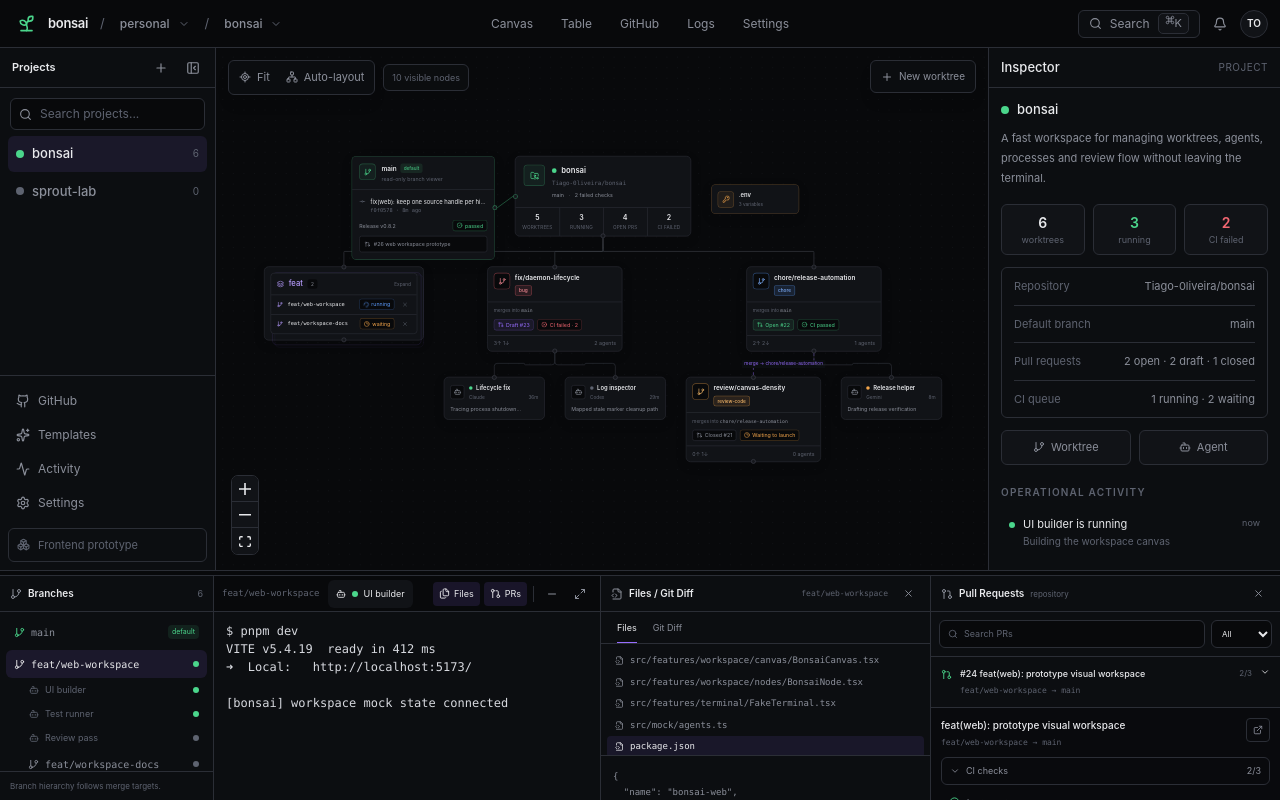
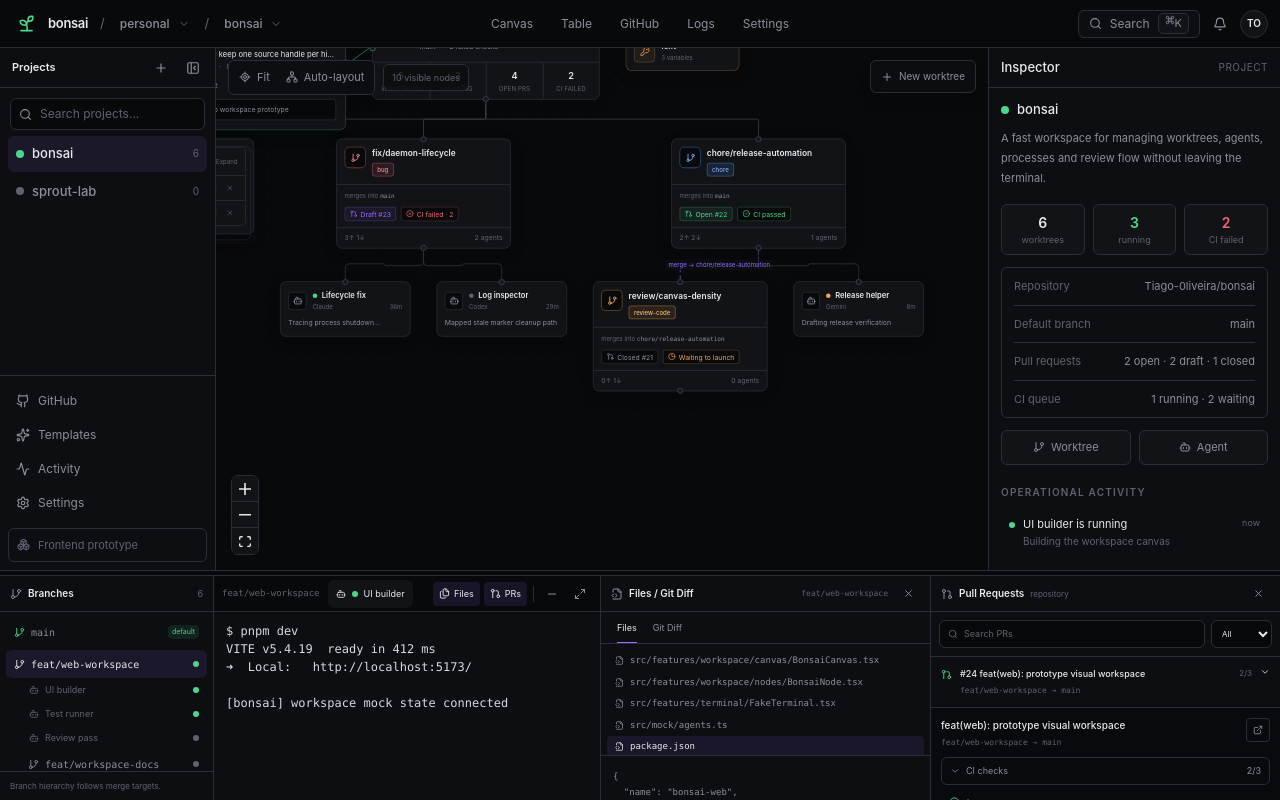
Before and after one commit to Tiago-0liveira/bonsai, a React (Vite) app in the folder web/: page /agents in a window 1280 px wide. Built offline with nearby package versions, Linux system fonts and the light colour scheme.

Commit message:
fix(web): stabilize canvas layout effects

```diff
--- a/web/src/features/workspace/canvas/BonsaiCanvas.tsx
+++ b/web/src/features/workspace/canvas/BonsaiCanvas.tsx
@@ -6,6 +6,7 @@
   ReactFlow,
   useEdgesState,
   useNodesState,
+  useNodesInitialized,
   useReactFlow,
   type Edge,
   type Node,
@@ -76,6 +77,12 @@
   const lastCommand = useRef(0)
   const dragSnapshot = useRef<DragSnapshot | null>(null)
   const { fitView } = useReactFlow()
+  const nodesInitialized = useNodesInitialized()
+  const fitViewRef = useRef(fitView)
+
+  useEffect(() => {
+    fitViewRef.current = fitView
+  }, [fitView])
 
   const graph = useMemo(() => {
     const project = projects.find((item) => item.id === activeProjectId) ?? projects[0]
@@ -374,28 +381,39 @@
         positions[node.id] = node.position
       })
       setNodePositionsBatch(positions)
-      requestAnimationFrame(() => void fitView({ padding: 0.14, duration: 280 }))
     })
     return () => {
       cancelled = true
     }
-  }, [graph.shapeKey, fitView, setNodePositionsBatch, setNodes])
+  }, [graph.shapeKey, setNodePositionsBatch, setNodes])
 
   useEffect(() => {
-    if (!focus) return
+    if (!nodesInitialized) return
+    const frame = requestAnimationFrame(() => {
+      void fitViewRef.current({ padding: 0.14, duration: 280 })
+    })
+    return () => cancelAnimationFrame(frame)
+  }, [graph.shapeKey, nodesInitialized])
+
+  useEffect(() => {
+    if (!focus || !nodesInitialized) return
     const ids =
       focus === 'agents'
         ? nodes.filter((node) => node.type === 'agent').map((node) => node.id)
         : nodes.filter((node) => node.type === 'worktree' || node.type === 'stack').map((node) => node.id)
     const visible = nodes.filter((node) => ids.includes(node.id))
-    if (visible.length) void fitView({ nodes: visible, padding: 0.2, duration: 300 })
-  }, [focus, fitView])
+    if (!visible.length) return
+    const frame = requestAnimationFrame(() => {
+      void fitViewRef.current({ nodes: visible, padding: 0.2, duration: 300 })
+    })
+    return () => cancelAnimationFrame(frame)
+  }, [focus, graph.shapeKey, nodesInitialized])
 
   useEffect(() => {
     if (!canvasCommand.nonce || lastCommand.current === canvasCommand.nonce) return
     lastCommand.current = canvasCommand.nonce
     if (canvasCommand.type === 'fit') {
-      void fitView({ padding: 0.14, duration: 300 })
+      void fitViewRef.current({ padding: 0.14, duration: 300 })
       return
     }
 
@@ -407,9 +425,9 @@
         positions[node.id] = node.position
       })
       setNodePositionsBatch(positions)
-      requestAnimationFrame(() => void fitView({ padding: 0.14, duration: 300 }))
+      requestAnimationFrame(() => void fitViewRef.current({ padding: 0.14, duration: 300 }))
     })
-  }, [canvasCommand, edges, fitView, nodes, setNodePositionsBatch, setNodes])
+  }, [canvasCommand, edges, nodes, setNodePositionsBatch, setNodes])
 
   const onNodeClick: NodeMouseHandler = (_, node) => {
     const data = node.data as BonsaiGraphData
--- a/web/src/stores/bonsai.ts
+++ b/web/src/stores/bonsai.ts
@@ -438,9 +438,21 @@
 
       nodePositions: {},
       setNodePosition: (id, position) =>
-        set((state) => ({ nodePositions: { ...state.nodePositions, [id]: position } })),
+        set((state) => {
+          const current = state.nodePositions[id]
+          if (current?.x === position.x && current?.y === position.y) return state
+          return { nodePositions: { ...state.nodePositions, [id]: position } }
+        }),
       setNodePositionsBatch: (positions) =>
-        set((state) => ({ nodePositions: { ...state.nodePositions, ...positions } })),
+        set((state) => {
+          const entries = Object.entries(positions)
+          const unchanged = entries.every(([id, position]) => {
+            const current = state.nodePositions[id]
+            return current?.x === position.x && current?.y === position.y
+          })
+          if (unchanged) return state
+          return { nodePositions: { ...state.nodePositions, ...positions } }
+        }),
       subtreeMoveRootId: null,
       setSubtreeMoveRoot: (subtreeMoveRootId) => set({ subtreeMoveRootId }),
       viewport: { x: 0, y: 0, zoom: 0.82 },
```
